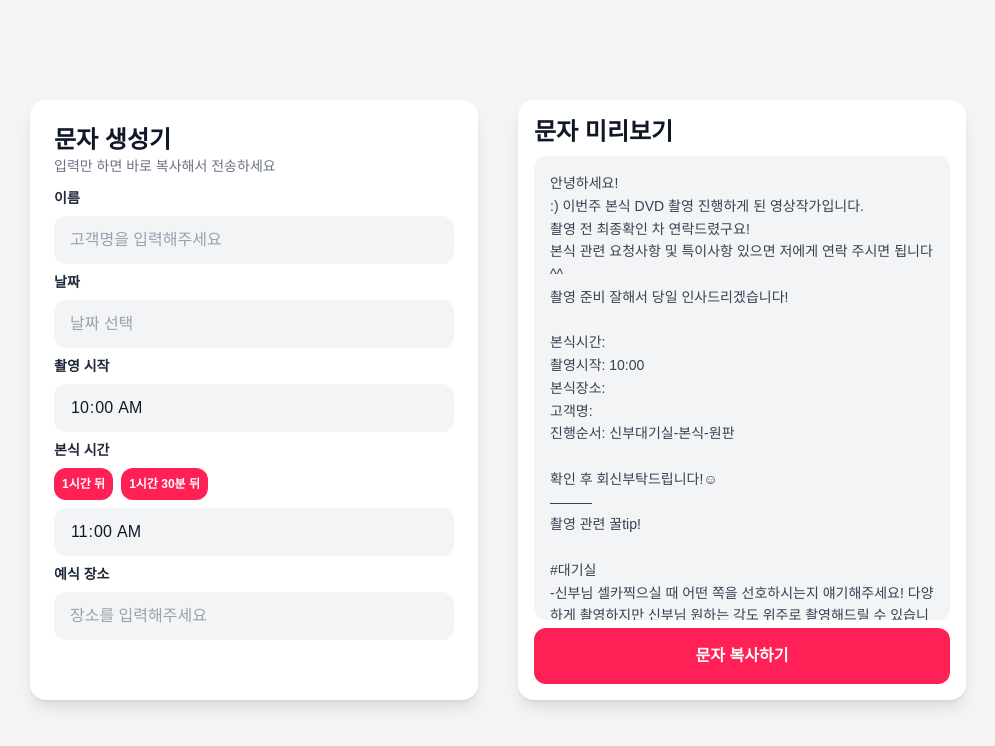
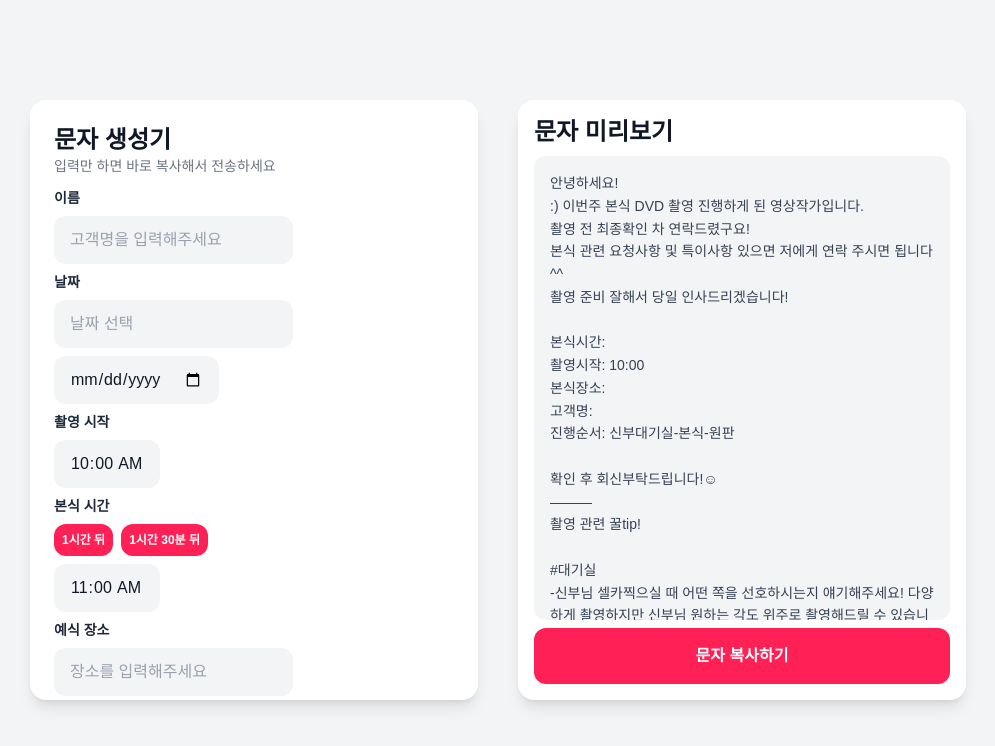
Before and after one commit to dohundev/auto-message, a Next.js app: page / in a window 1280 px wide. Shown: the top 746 px of the page, without its empty margins (142-1137 px from the left). Built offline with nearby package versions, Linux system fonts and the light colour scheme.

Commit message:
feat : icon test

```diff
--- a/app/page.tsx
+++ b/app/page.tsx
@@ -9,7 +9,7 @@ import { MESSAGE_TEMPLATE } from './constants/messageTemplate';
 
 
 const inputStyle =
-  'w-full  rounded-xl bg-gray-100 px-4 py-3 text-gray-900 placeholder-gray-400 focus:outline-none focus:ring-2 focus:ring-rose-400';
+  '  rounded-xl bg-gray-100 px-4 py-3 text-gray-900 placeholder-gray-400 focus:outline-none focus:ring-2 focus:ring-rose-400';
 const labelStyle = 'block text-sm font-semibold text-gray-800 mb-2';
 
 export default function Home() {
@@ -114,6 +114,12 @@ const setTimeAfter = (time:number) => {
             locale={ko}
             withPortal
           />
+          <input
+            type='date'
+            className={inputStyle}
+            value={weddingDate ? weddingDate.toISOString().split('T')[0] : ''}
+            onChange={(e) => setWeddingDate(new Date(e.target.value) || null)}
+          />
           <label className={labelStyle}>촬영 시작</label>
           <input
             type='time'
```
